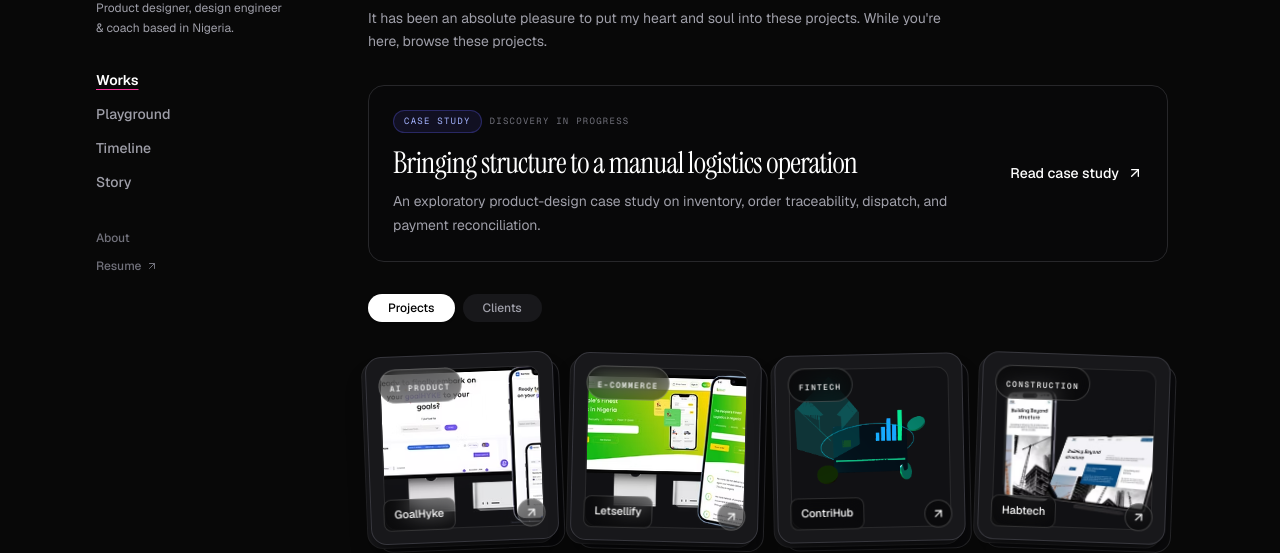
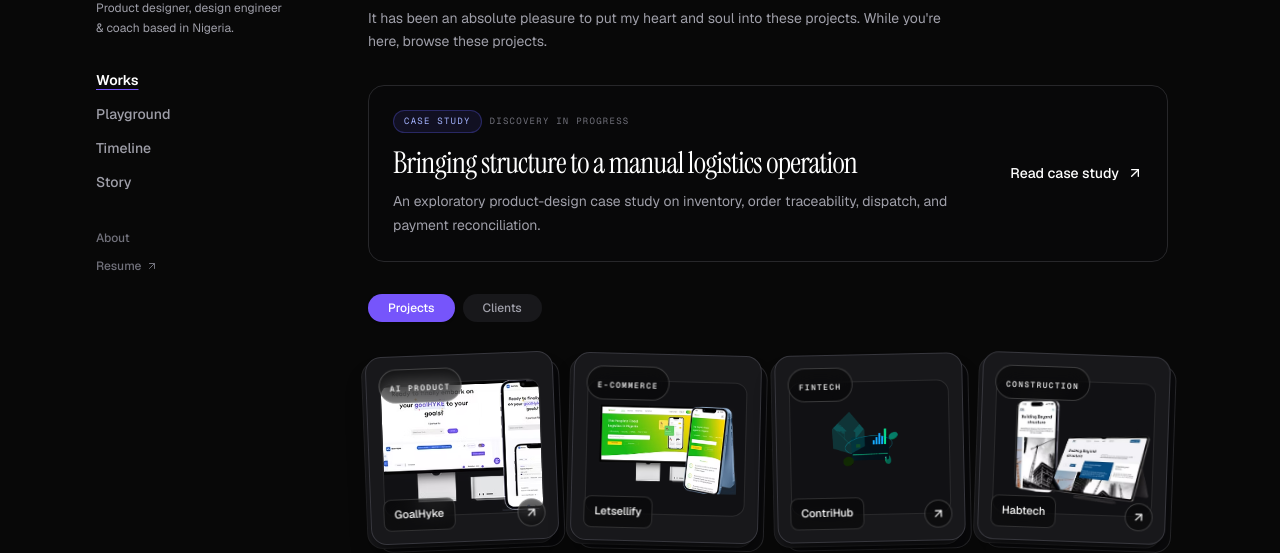
Before and after one commit to Adesorotosin/oluwatosin-adesoro, a Next.js app: page /works in a window 1280 px wide. Shown: the part 161-714 px from the top of the page. Built offline with nearby package versions, Linux system fonts and the light colour scheme.

Commit message:
Refine project card imagery and route Letsellify to its case study

```diff
--- a/app/works/page.tsx
+++ b/app/works/page.tsx
@@ -12,7 +12,7 @@ import { useTheme } from "next-themes";
 
 const projectsData = [
   { id: 1, title: "GoalHyke", category: "AI PRODUCT", image: "/projects/Goalhyke.jpg", url: "https://goalhyke.com" },
-  { id: 2, title: "Letsellify", category: "E-COMMERCE", image: "/projects/letsellify.jpg", url: "https://letsellify.com" },
+  { id: 2, title: "Letsellify", category: "E-COMMERCE", image: "/projects/Letsellify.jpg", url: "/projects/letsellify", internal: true },
   { id: 3, title: "ContriHub", category: "FINTECH", image: "/projects/contrihub-3d-graphic.png", url: "https://contrihub.com" },
   { id: 4, title: "Habtech", category: "CONSTRUCTION", image: "/projects/Habtech.jpg", url: "https://habtech.com" },
   { id: 5, title: "Bida Forum", category: "WEB NGO", image: "/projects/Bida Forum.jpg", url: "https://bidaforum.org" },
@@ -76,7 +76,7 @@ export default function WorksPage() {
                 href="/works"
                 className={
                   pathname === "/works"
-                    ? "text-zinc-900 dark:text-white font-semibold underline decoration-pink-500 underline-offset-4"
+                    ? "text-zinc-900 dark:text-white font-semibold underline decoration-[#7655FB] underline-offset-4"
                     : "text-zinc-500 dark:text-zinc-400 hover:text-zinc-900 dark:hover:text-white transition-colors"
                 }
               >
@@ -193,7 +193,7 @@ export default function WorksPage() {
               onClick={() => setActiveTab("projects")}
               className={`px-5 py-1.5 rounded-full text-xs font-medium transition-all ${
                 activeTab === "projects"
-                  ? "bg-zinc-900 text-white dark:bg-white dark:text-black shadow-sm"
+                  ? "bg-[#7655FB] text-white shadow-sm"
                   : "bg-zinc-100 text-zinc-600 dark:bg-zinc-900 dark:text-zinc-400 hover:text-zinc-900 dark:hover:text-white"
               }`}
             >
@@ -203,7 +203,7 @@ export default function WorksPage() {
               onClick={() => setActiveTab("clients")}
               className={`px-5 py-1.5 rounded-full text-xs font-medium transition-all ${
                 activeTab === "clients"
-                  ? "bg-zinc-900 text-white dark:bg-white dark:text-black shadow-sm"
+                  ? "bg-[#7655FB] text-white shadow-sm"
                   : "bg-zinc-100 text-zinc-600 dark:bg-zinc-900 dark:text-zinc-400 hover:text-zinc-900 dark:hover:text-white"
               }`}
             >
@@ -243,12 +243,12 @@ export default function WorksPage() {
                     <div className="absolute inset-0 -translate-x-1 translate-y-1 rounded-2xl border border-zinc-200/70 bg-zinc-100 dark:border-zinc-800/80 dark:bg-zinc-900" />
                     <div className="absolute inset-0 overflow-hidden rounded-2xl border border-zinc-200 bg-zinc-100 shadow-xl shadow-black/10 dark:border-zinc-700/80 dark:bg-zinc-900 dark:shadow-black/40 transition-shadow duration-300 group-hover:shadow-2xl">
                       <div className="absolute -inset-10 bg-white/10 blur-3xl opacity-0 transition-opacity duration-300 group-hover:opacity-100 dark:bg-white/5" />
-                      <div className="absolute inset-[7%] overflow-hidden rounded-xl border border-white/20 bg-zinc-200/40 dark:border-white/10 dark:bg-zinc-950/40">
+                      <div className="absolute inset-x-[7%] inset-y-[14%] overflow-hidden rounded-xl border border-white/20 bg-zinc-200/40 dark:border-white/10 dark:bg-zinc-950/40">
                         <Image
                           src={project.image}
                           alt={project.title}
                           fill
-                          className="object-cover transition-transform duration-500 group-hover:scale-105"
+                          className={project.title === "Letsellify" || project.title === "ContriHub" || project.title === "Awa-yoruba" ? "object-contain p-2 transition-transform duration-500 group-hover:scale-[1.02]" : "object-cover transition-transform duration-500 group-hover:scale-105"}
                         />
                       </div>
                       <div className="absolute left-3 top-3 rounded-full border border-white/20 bg-black/45 px-2.5 py-1 backdrop-blur-md">
```
